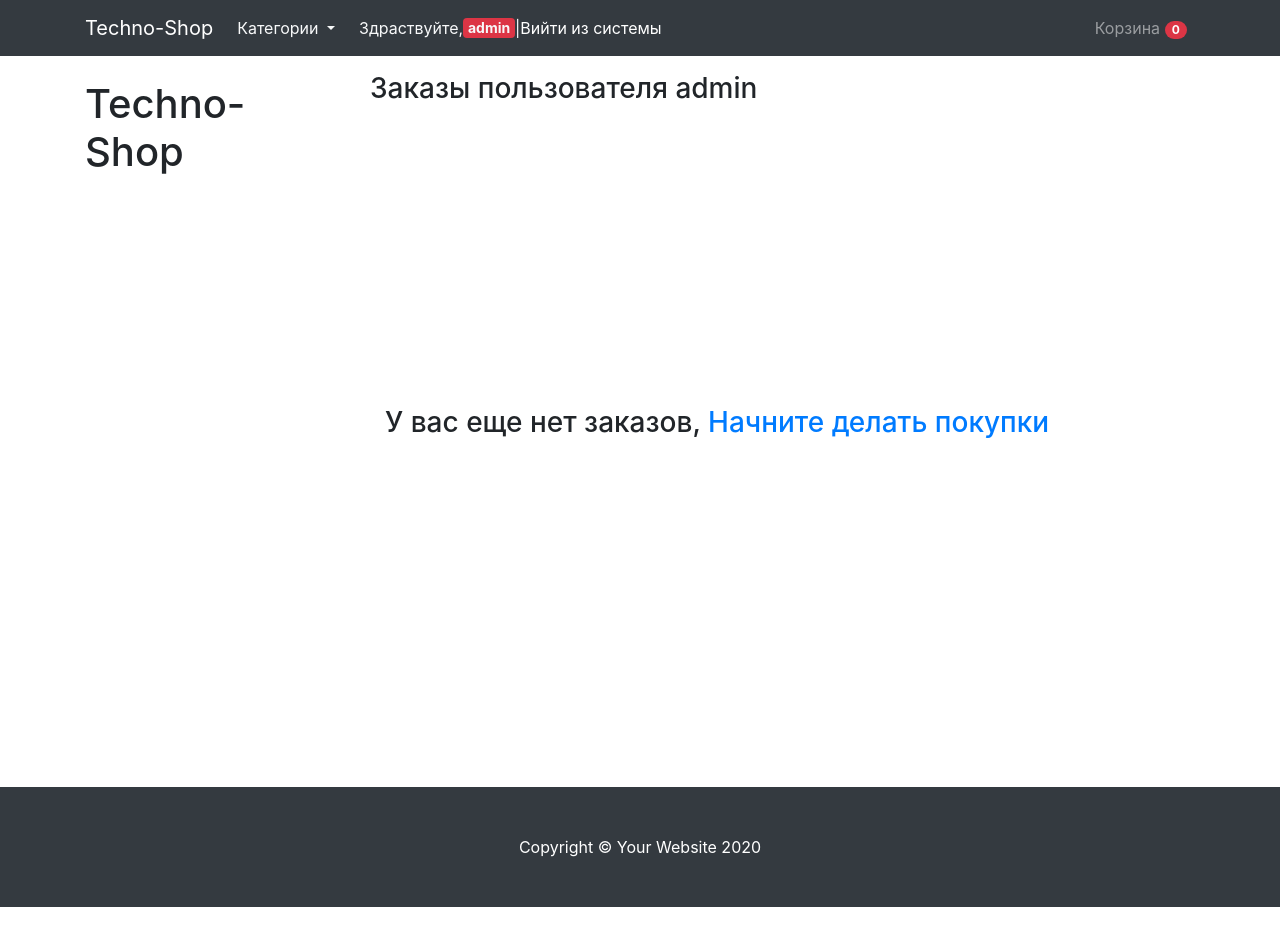
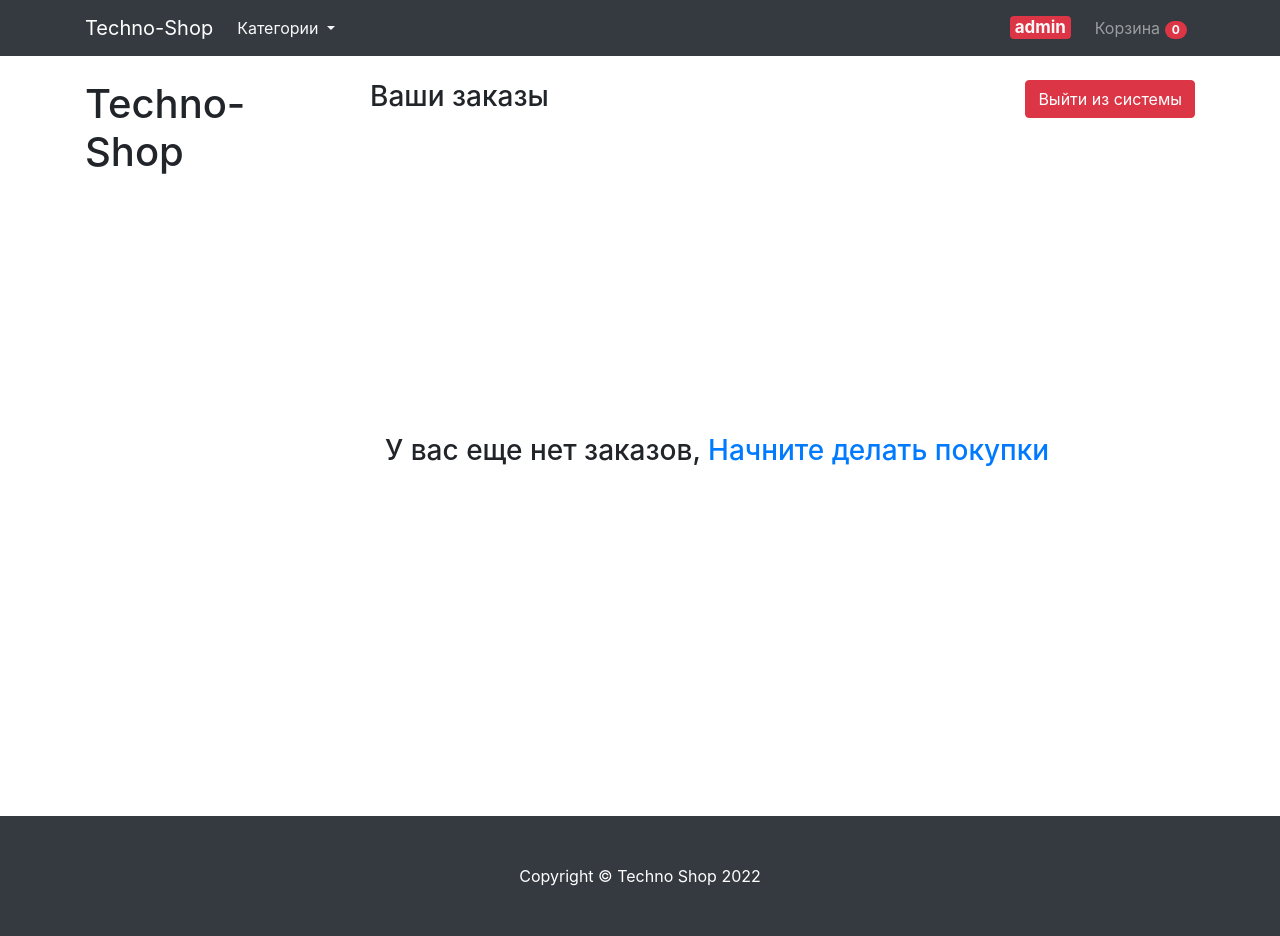
Before and after one commit to Grayder0152/Shop, a Django app: page /profile/ in a window 1280 px wide. Before the commit the page ends 907 px from the top, so only its background shows below. Run offline with Django 3.2, Linux system fonts and the light colour scheme; a user stored in the database is signed in; data comes from the database, SQL or seed files in the repository; parts of the project's set-up code (start-up, migrations or seed data) failed here and were passed over; some libraries are stand-ins or nearby versions.

Commit message:
Edited pages style;

```diff
--- a/mainapp/templates/mainapp/base.html
+++ b/mainapp/templates/mainapp/base.html
@@ -7,7 +7,7 @@
     <link rel="stylesheet" href="https://stackpath.bootstrapcdn.com/bootstrap/4.5.2/css/bootstrap.min.css"
           integrity="sha384-JcKb8q3iqJ61gNV9KGb8thSsNjpSL0n8PARn9HuZOnIxN0hoP+VmmDGMN5t9UJ0Z" crossorigin="anonymous">
 </head>
-<body style="padding-top:56px;">
+<body style="padding-top:56px;" class="d-flex flex-column min-vh-100 justify-content-between">
 <nav class="navbar navbar-expand-lg navbar-dark bg-dark fixed-top">
     <div class="container">
         <a class="navbar-brand" href="{% url 'base' %}">Techno-Shop</a>
@@ -39,19 +39,20 @@
                     <a class="nav-link text-light" href="{% url 'support' %}">Рассылка</a>
                 </li>
                 {% endif %}
+            </ul>
+            <ul class="navbar-nav ml-auto">
                 <li class="nav-item">
                     {% if request.user.is_authenticated %}
-                    <span class="navbar text text-light">Здраствуйте, <span class="badge badge-danger">
-                            <a class="text-light" style="text-decoration:none; font-size:14px;"
+                    <span class="navbar text text-light">
+                            <span class="badge badge-danger">
+                                <a class="text-light" style="text-decoration:none; font-size:17px;"
                                    href="{% url 'profile' %}">
                                     {{ request.user.username }}
                                 </a>
-                        </span>| <a href="{% url 'logout' %}"
-                                    style="color:white; text-decoration:none">Вийти из системы</a></span>
+                            </span>
+                        </span>
                     {% endif %}
                 </li>
-            </ul>
-            <ul class="navbar-nav ml-auto">
                 <li class="nav-item">
                     <a class="nav-link" href="{% url 'cart' %}">
                         Корзина <span class="badge badge-pill badge-danger">{{ cart.products.count }}</span>
@@ -106,10 +107,13 @@
 </div>
 <footer class="py-5 bg-dark mt-5">
     <div class="container">
-        <p class="m-0 text-center text-white">Copyright © Your Website 2020</p>
+        <p class="m-0 text-center text-white">
+            Copyright © Techno Shop <script>document.write(new Date().getFullYear())</script>
+        </p>
     </div>
 </footer>
-<script src="http://code.jquery.com/jquery-3.5.1.js" integrity="sha256-QWo7LDvxbWT2tbbQ97B53yJnYU3WhH/C8ycbRAkjPDc="
+<script src="http://code.jquery.com/jquery-3.5.1.js"
+        integrity="sha256-QWo7LDvxbWT2tbbQ97B53yJnYU3WhH/C8ycbRAkjPDc="
         crossorigin="anonymous"></script>
 <script src="https://stackpath.bootstrapcdn.com/bootstrap/4.5.2/js/bootstrap.min.js"
         integrity="sha384-B4gt1jrGC7Jh4AgTPSdUtOBvfO8shuf57BaghqFfPlYxofvL8/KUEfYiJOMMV+rV"
--- a/mainapp/templates/mainapp/profile.html
+++ b/mainapp/templates/mainapp/profile.html
@@ -2,7 +2,12 @@
 {% block title %}Профиль пользователя{% endblock title %}
 
 {% block content %}
-<h3 class="mt-3 mb-3">Заказы пользователя {{ request.user.username }}</h3>
+<div class="d-flex flex-row justify-content-between mt-4">
+    <h3>Ваши заказы</h3>
+    <form action="{% url 'logout' %}">
+        <button type="submit" class="btn btn-danger">Выйти из системы</button>
+    </form>
+</div>
 {% if not orders.count %}
 <div class="col-md-12" style="margin:300px 0">
     <h3>У вас еще нет заказов, <a href="{% url 'base' %}">Начните делать покупки</a></h3>
@@ -31,17 +36,17 @@
                 </ul>
             </td>
             <td>
-                <button class="btn btn-info" data-toggle="modal" data-target="#exampleModal-{{ order.id }}">
+                <button class="btn btn-info" data-toggle="modal" data-target="#order-info-{{ order.id }}">
                     Дополнительно
                 </button>
-                <div class="modal fade" id="exampleModal-{{ order.id }}" tabindex="-1"
-                     aria-labelledby="exampleModalLabel" aria-hidden="true">
-                    <div class="modal-dialog modal-lg">
+                <div class="modal fade" tabindex="-1" aria-hidden="true" role="dialog" id="order-info-{{ order.id }}">
+                    <div class="modal-dialog modal-lg" role="document">
                         <div class="modal-content">
                             <div class="modal-header">
-                                <h5 class="modal-title" id="exampleModalLabel">Детализация заказа</h5>
-                                <button type="button" class="btn-close" data-bs-dismiss="modal"
-                                        aria-label="Close"></button>
+                                <h5 class="modal-title">Детализация заказа</h5>
+                                <button type="button" class="close" data-dismiss="modal" aria-label="Close">
+                                    <span aria-hidden="true">&times;</span>
+                                </button>
                             </div>
                             <div class="modal-body">
                                 <h4 class="text-center">Товар</h4>
@@ -76,10 +81,12 @@
                                 <p>Имя: <strong>{{ order.first_name }}</strong></p>
                                 <p>Фамилия: <strong>{{ order.last_name }}</strong></p>
                                 <p>Телефон: <strong>{{ order.phone }}</strong></p>
-
+                                <p>Адрес: <strong>{{ order.address }}</strong></p>
+                                <p>Дата оформления: <strong>{{ order.created_at }}</strong></p>
+                                <p>Статус: <strong>{{ order.status }}</strong></p>
                             </div>
                             <div class="modal-footer">
-                                <button type="button" class="btn btn-secondary" data-bs-dismiss="modal">Закрыть</button>
+                                <button type="button" class="btn btn-secondary" data-dismiss="modal">Закрыть</button>
                             </div>
                         </div>
                     </div>
```
Lines whose indentation alone changed are shown as unchanged.
